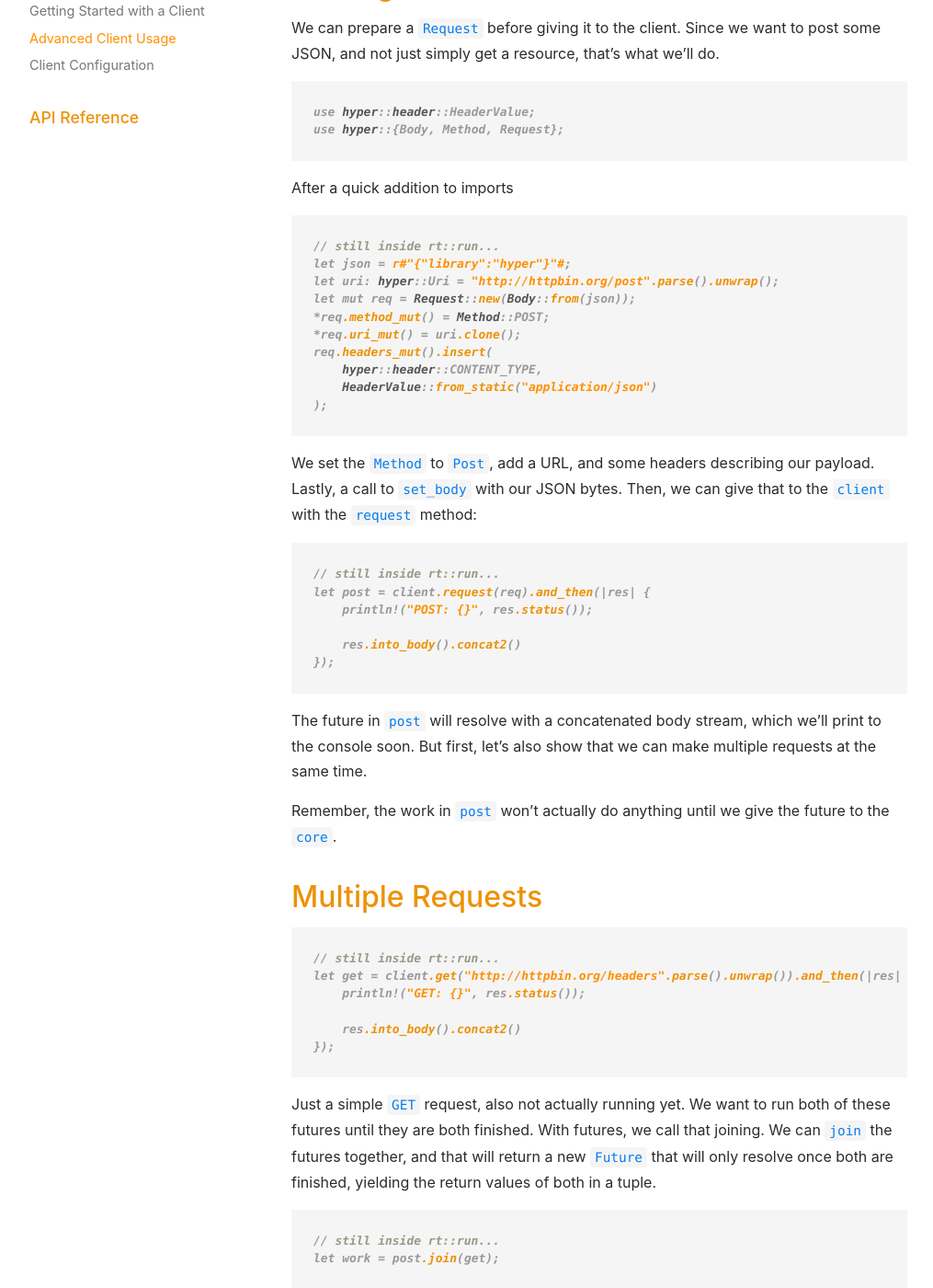
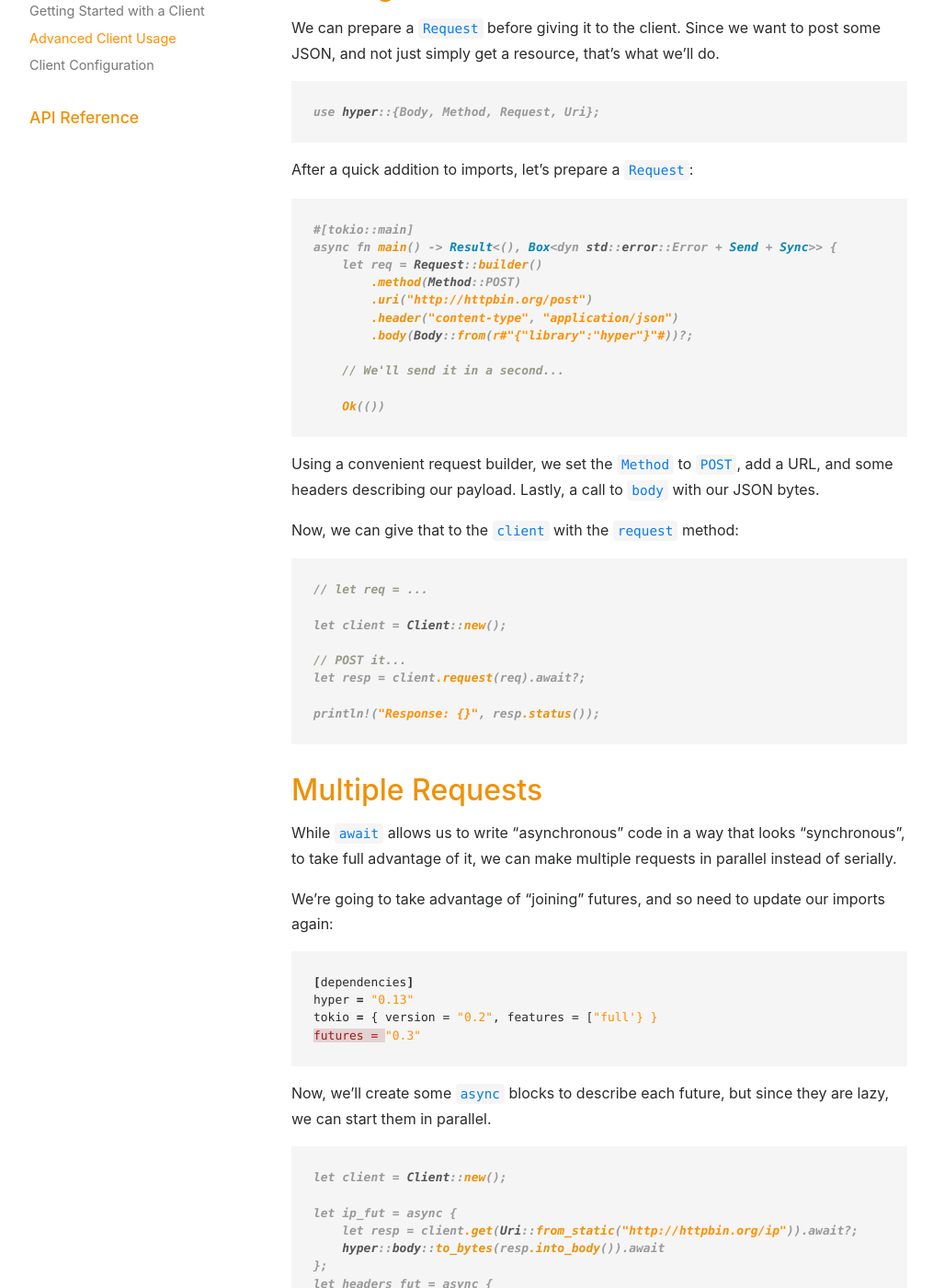
Before and after one commit to hyperium/hyperium.github.io, a Jekyll site: the page built from _guides/client/advanced.md, in a window 1280 px wide and 1400 px high, scrolled down 447 px. Shown: the whole window at 92% size, without its empty margins (53-1068 px from the left). Built offline with Jekyll 4.4.1, drawn with Linux system fonts in a browser that asks for light colours; some of the changed text lies outside the part shown.

Commit message:
update advance client guide

````diff
--- a/_guides/client/advanced.md
+++ b/_guides/client/advanced.md
@@ -14,145 +14,101 @@ that's what we'll do.
 
 ```rust
 # extern crate hyper;
-use hyper::header::HeaderValue;
-use hyper::{Body, Method, Request};
+use hyper::{Body, Method, Request, Uri};
 # fn main() {}
 ```
 
-After a quick addition to imports
+After a quick addition to imports, let's prepare a `Request`:
 
 ```rust
 # extern crate hyper;
-# extern crate http;
-# use http::header::HeaderValue;
-# use hyper::{Method, Request, Body};
-# fn run() {
-// still inside rt::run...
-let json = r#"{"library":"hyper"}"#;
-let uri: hyper::Uri = "http://httpbin.org/post".parse().unwrap();
-let mut req = Request::new(Body::from(json));
-*req.method_mut() = Method::POST;
-*req.uri_mut() = uri.clone();
-req.headers_mut().insert(
-    hyper::header::CONTENT_TYPE,
-    HeaderValue::from_static("application/json")
-);
+# extern crate tokio;
+# mod no_run {
+# use hyper::{Body, Method, Request};
+#[tokio::main]
+async fn main() -> Result<(), Box<dyn std::error::Error + Send + Sync>> {
+    let req = Request::builder()
+        .method(Method::POST)
+        .uri("http://httpbin.org/post")
+        .header("content-type", "application/json")
+        .body(Body::from(r#"{"library":"hyper"}"#))?;
+
+    // We'll send it in a second...
+
+    Ok(())
+# }
 # }
 # fn main() {}
 ```
 
-We set the [`Method`][Method] to `Post`, add a URL, and some headers describing our
-payload. Lastly, a call to `set_body` with our JSON bytes. Then, we
-can give that to the `client` with the `request` method:
+Using a convenient request builder, we set the [`Method`][Method] to `POST`,
+add a URL, and some headers describing our payload. Lastly, a call to `body`
+with our JSON bytes.
+
+Now, we can give that to the `client` with the `request` method:
+
 
 ```rust
-# extern crate futures;
 # extern crate hyper;
-# extern crate http;
-# use futures::{Future, Stream};
-# use http::header::HeaderValue;
-# use hyper::{Client, Method, Request, Body};
-# fn run() -> Result<(), Box<dyn std::error::Error>> {
-# let client = Client::new();
-# let json = r#"{"library":"hyper"}"#;
-# let uri: hyper::Uri = "http://httpbin.org/post".parse()?;
-# let mut req = Request::new(Body::from(json));
-# *req.method_mut() = Method::POST;
-# *req.uri_mut() = uri.clone();
-# req.headers_mut().insert("content-type", HeaderValue::from_static("application/json"));
-// still inside rt::run...
-let post = client.request(req).and_then(|res| {
-    println!("POST: {}", res.status());
+# use hyper::{Client, Request};
+# async fn run() -> Result<(), Box<dyn std::error::Error + Send + Sync>> {
+# let req = Request::default();
+// let req = ...
 
-    res.into_body().concat2()
-});
+let client = Client::new();
+
+// POST it...
+let resp = client.request(req).await?;
+
+println!("Response: {}", resp.status());
 # Ok(())
 # }
 # fn main() {}
 ```
 
-The future in `post` will resolve with a concatenated body stream,
-which we'll print to the console soon. But first, let's also show
-that we can make multiple requests at the same time.
-
-Remember, the work in `post` won't actually do anything until we give
-the future to the `core`.
-
 ## Multiple Requests
 
+While `await` allows us to write "asynchronous" code in a way that looks
+"synchronous", to take full advantage of it, we can make multiple requests
+in parallel instead of serially.
+
+We're going to take advantage of "joining" futures, and so need to update our
+imports again:
+
+```toml
+[dependencies]
+hyper = "0.13"
+tokio = { version = "0.2", features = ["full'} }
+futures = "0.3"
+```
+
+Now, we'll create some `async` blocks to describe each future, but since they
+are lazy, we can start them in parallel.
+
 ```rust
+# extern crate hyper;
 # extern crate futures;
-# extern crate hyper;
-# use futures::{Future, Stream};
-# use hyper::{Client, Method, Request};
-# fn run() -> Result<(), Box<dyn std::error::Error>> {
-# let client = Client::new();
-// still inside rt::run...
-let get = client.get("http://httpbin.org/headers".parse().unwrap()).and_then(|res| {
-    println!("GET: {}", res.status());
+# use hyper::{Client, Request, Uri};
+# async fn run() -> Result<(), Box<dyn std::error::Error + Send + Sync>> {
+let client = Client::new();
 
-    res.into_body().concat2()
-});
+let ip_fut = async {
+    let resp = client.get(Uri::from_static("http://httpbin.org/ip")).await?;
+    hyper::body::to_bytes(resp.into_body()).await
+};
+let headers_fut = async {
+    let resp = client.get(Uri::from_static("http://httpbin.org/headers")).await?;
+    hyper::body::to_bytes(resp.into_body()).await
+};
+
+// Wait on both them at the same time:
+let (ip, headers) = futures::try_join!(ip_fut, headers_fut)?;
+#
 # Ok(())
 # }
 # fn main() {}
 ```
 
-Just a simple `GET` request, also not actually running yet. We want to run
-both of these futures until they are both finished. With futures, we call that
-joining. We can [`join`][Join] the futures together, and that will return
-a new `Future` that will only resolve once both are finished, yielding the return
-values of both in a tuple.
-
-```rust
-# extern crate futures;
-# extern crate hyper;
-# extern crate http;
-# extern crate tokio;
-# use futures::{Future, Stream};
-# use http::header::HeaderValue;
-# use hyper::{rt, Client, Method, Request, Body};
-# use std::str;
-# fn run() {
-# rt::run(rt::lazy(|| {
-# let client = Client::new();
-# let json = r#"{"library":"hyper"}"#;
-# let uri: hyper::Uri = "http://httpbin.org/post".parse().unwrap();
-# let mut req = Request::new(Body::from(json));
-# *req.method_mut() = Method::POST;
-# *req.uri_mut() = uri.clone();
-# req.headers_mut().insert("content-type", HeaderValue::from_static("application/json"));
-# let post = client.request(req).and_then(|res| {
-#     println!("POST: {}", res.status());
-#
-#     res.into_body().concat2()
-# });
-#
-# let get = client.get("http://httpbin.org/headers".parse().unwrap()).and_then(|res| {
-#     println!("GET: {}", res.status());
-#
-#     res.into_body().concat2()
-# });
-// still inside rt::run...
-let work = post.join(get);
-
-work
-    .map(|(posted, got)| {
-        println!("GET: {:?}", got);
-        println!("POST: {:?}", posted);
-    })
-    .map_err(|err| {
-        println!("Error: {}", err);
-    })
-# }));
-# }
-# fn main() {}
-
-```
-
-Last step, we are just printing them to stdout.
-
 [simple guide]: ./basic.md
 [Request]: {{ site.docs_url }}/hyper/struct.Request.html
 [Method]: {{ site.docs_url }}/hyper/struct.Method.html
-[Join]: {{ site.futures_url }}/futures/future/trait.Future.html#method.join
````
